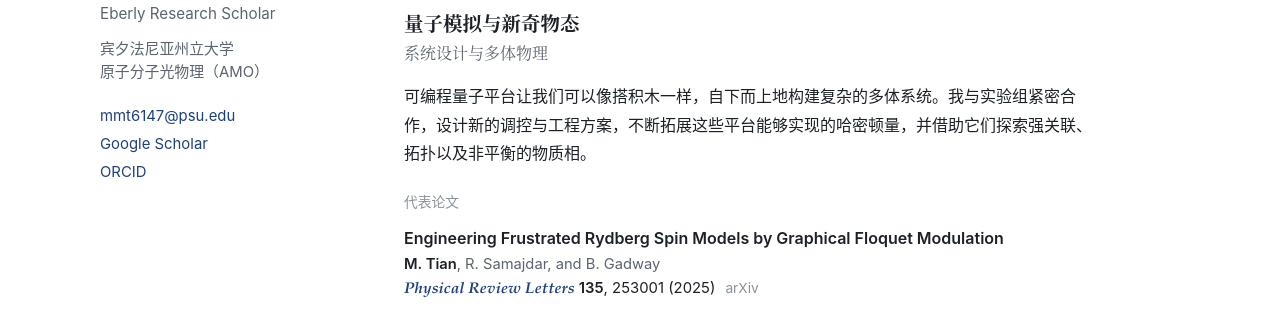
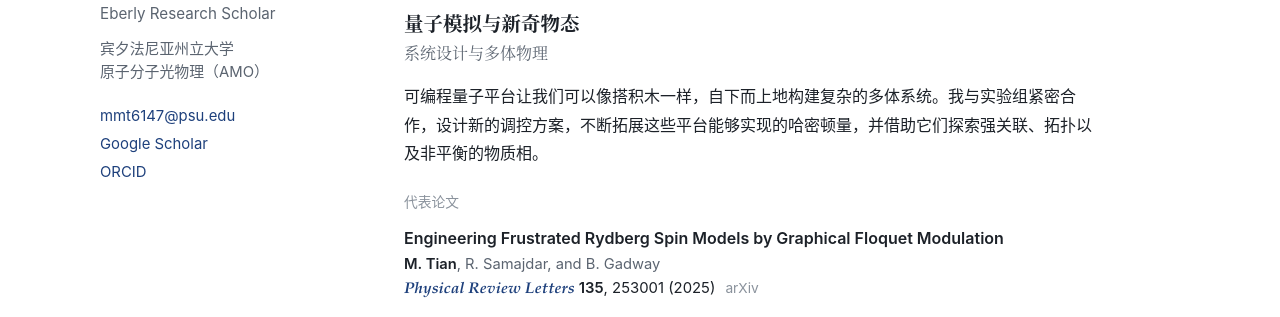
Before and after one commit to mingshengtian/mingshengtian.github.io, a plain HTML site: page index.html in a window 1280 px wide. Both pictures are taken after a click on the button "中文". Shown: the part 461-778 px from the top of the page. Drawn offline with Linux system fonts and the light colour scheme.

Commit message:
Research (中文): 设计新的调控方案
Co-Authored-By: Claude Opus 5.5 <noreply@anthropic.com>
Claude-Session: https://claude.ai/code/session_013WCcMJnPaSigyEyXdMqATK

```diff
--- a/index.html
+++ b/index.html
@@ -91,7 +91,7 @@
               strongly correlated, topological, and nonequilibrium phases of matter.
             </p>
             <p class="area-intro zh">
-              可编程量子平台让我们可以像搭积木一样，自下而上地构建复杂的多体系统。我与实验组紧密合作，设计新的调控与工程方案，不断拓展这些平台能够实现的哈密顿量，并借助它们探索强关联、拓扑以及非平衡的物质相。
+              可编程量子平台让我们可以像搭积木一样，自下而上地构建复杂的多体系统。我与实验组紧密合作，设计新的调控方案，不断拓展这些平台能够实现的哈密顿量，并借助它们探索强关联、拓扑以及非平衡的物质相。
             </p>
 
             <p class="pubs-label"><span class="en">Selected papers</span><span class="zh">代表论文</span></p>
```
